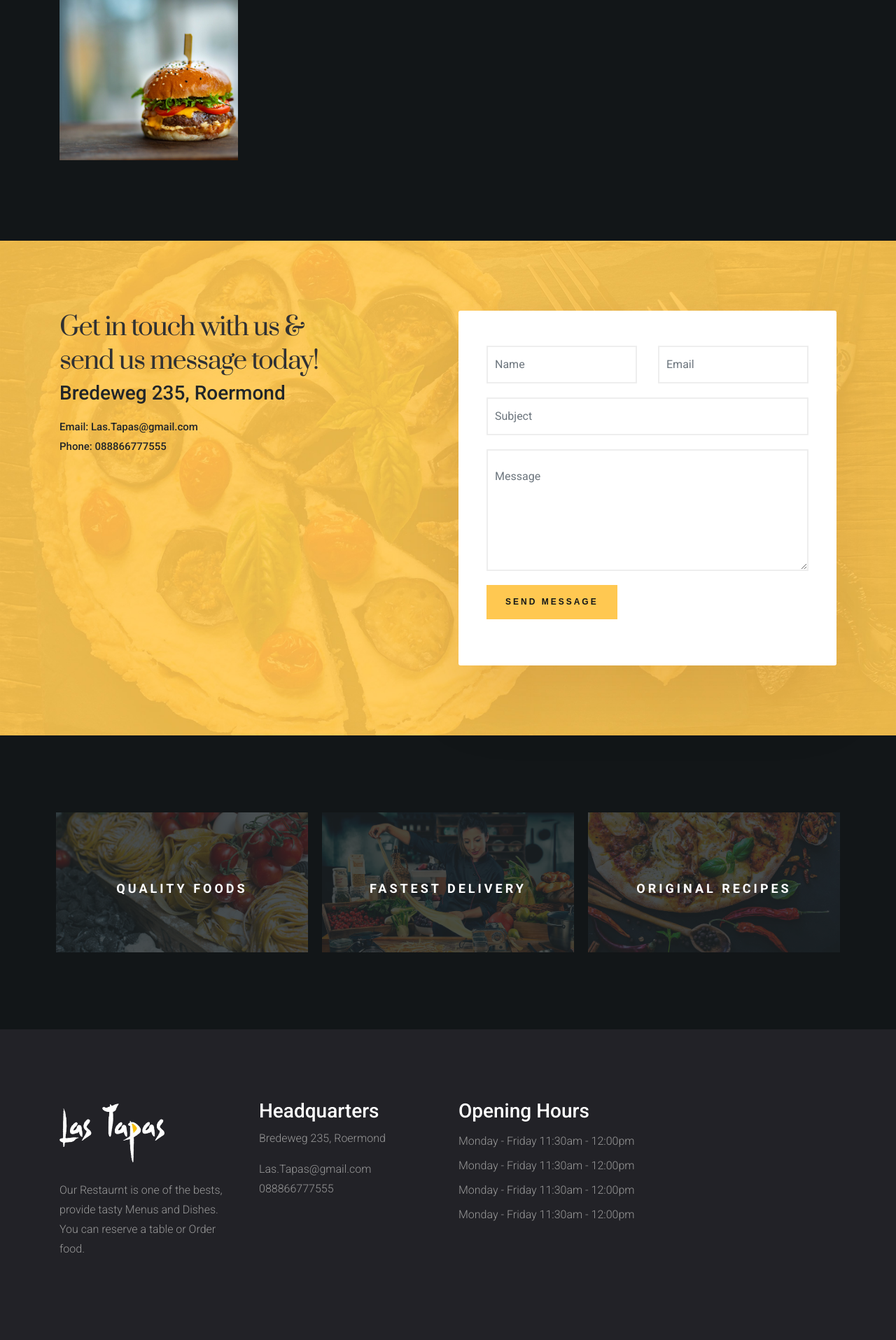
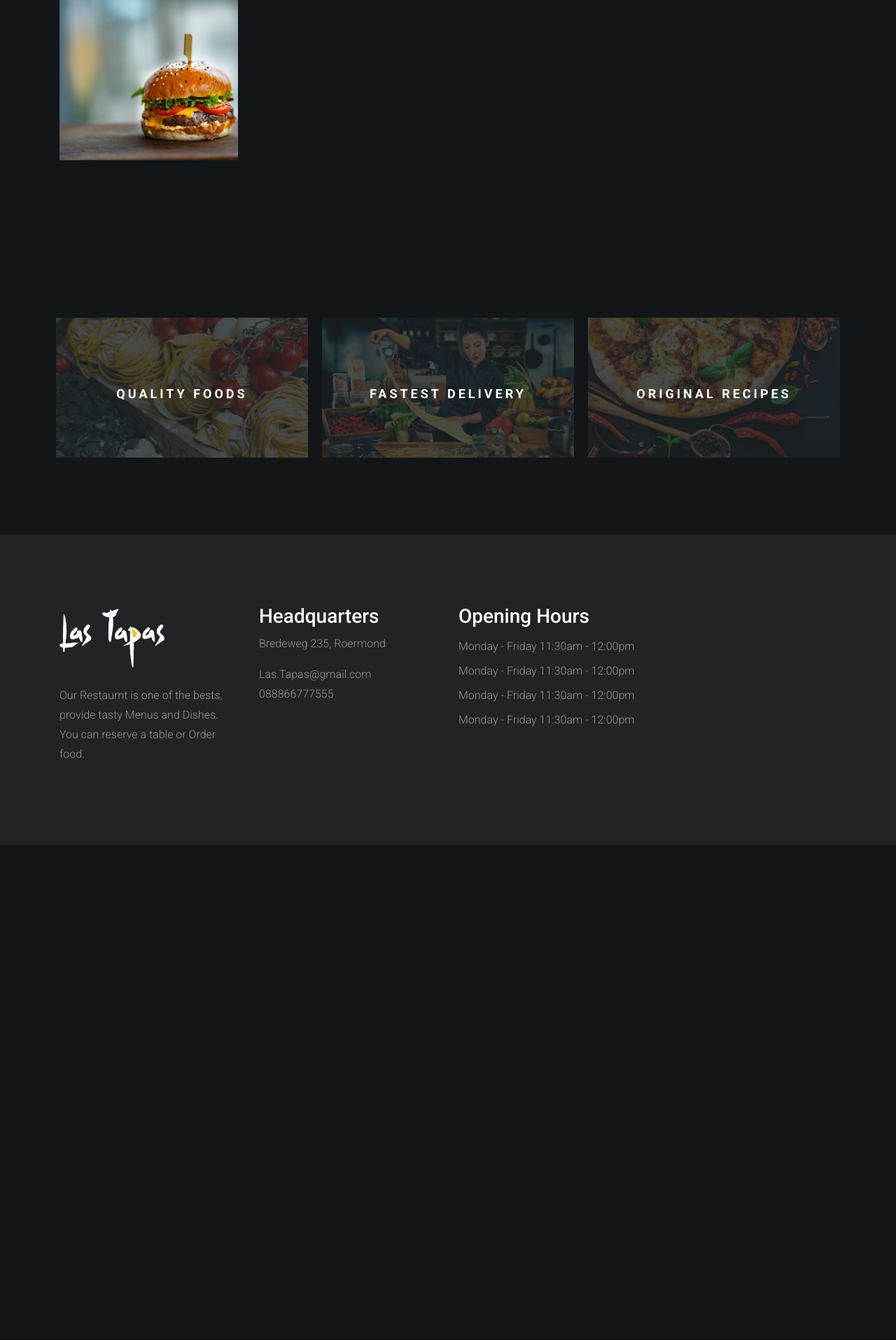
Before and after one commit to Las-Tapas/Tafel-Beheer, a PHP site: page / in a window 1280 px wide. Shown: the part 1600-3515 px from the top of the page at 70% size. After the commit the page ends 2808 px from the top, so only its background shows below. Run offline with PHP 8.4, Linux system fonts and the light colour scheme; data comes from the database, SQL or seed files in the repository.

Commit message:
tafelbeheer

```diff
--- a/index.php
+++ b/index.php
@@ -155,76 +155,6 @@
 		</div>
 	</section>
 
-	<!-- CONTACT US SECTION -->
-
-	<section class="contact-section" id="contact">
-        <div class="container">
-            <div class="row">
-                <div class="col-lg-6 sm-padding">
-                    <div class="contact-info">
-                        <h2>
-                            Get in touch with us &
-                            <br>send us message today!
-                        </h2>
-                        <h3>
-                            <?php echo $restaurant_address; ?>
-                        </h3>
-                        <h4>
-                            <span>Email:</span>
-                            <?php echo $restaurant_email; ?>
-                            <br>
-                            <span>Phone:</span>
-                            <?php echo $restaurant_phonenumber; ?>
-                        </h4>
-                    </div>
-                </div>
-                <div class="col-lg-6 sm-padding">
-                    <div class="contact-form">
-                        <div id="contact_ajax_form" class="contactForm">
-                            <div class="form-group colum-row row">
-                                <div class="col-sm-6">
-                                    <input type="text" id="contact_name" name="name" oninput="document.getElementById('invalid-name').innerHTML = ''" onkeyup="this.value=this.value.replace(/[^\sa-zA-Z]/g,'');" class="form-control" placeholder="Name">
-                                    <div class="invalid-feedback" id="invalid-name" style="display: block">
-
-                                    </div>
-                                </div>
-                                <div class="col-sm-6">
-                                    <input type="email" id="contact_email" name="email" oninput="document.getElementById('invalid-email').innerHTML = ''" class="form-control" placeholder="Email">
-                                    <div class="invalid-feedback" id="invalid-email" style="display: block">
-
-                                    </div>
-                                </div>
-                            </div>
-                            <div class="form-group row">
-                                <div class="col-md-12">
-                                    <input type="text" id="contact_subject" name="subject" oninput="document.getElementById('invalid-subject').innerHTML = ''" onkeyup="this.value=this.value.replace(/[^\sa-zA-Z]/g,'');" class="form-control" placeholder="Subject">
-                                    <div class="invalid-feedback" id="invalid-subject" style="display: block">
-
-                                    </div>
-                                </div>
-                            </div>
-                            <div class="form-group row">
-                                <div class="col-md-12">
-                                    <textarea id="contact_message" name="message" oninput="document.getElementById('invalid-message').innerHTML = ''" cols="30" rows="5" class="form-control message" placeholder="Message"></textarea>
-                                    <div class="invalid-feedback" id="invalid-message" style="display: block">
-
-                                    </div>
-                                </div>
-                            </div>
-                            <div class="form-group row">
-                                <div class="col-md-12">
-                                    <button id="contact_send" class="bttn_style_2">Send Message</button>
-                                </div>
-                            </div>
-                            <div id="sending_load" style="display: none;">Sending...</div>
-                            <div id="contact_status_message"></div>
-                        </div>
-                    </div>
-                </div>
-            </div>
-        </div>
-    </section>
-
 	<!-- OUR QUALITIES SECTION -->
 
 	<section class="our_qualities_v2">
--- a/table-reservation.php
+++ b/table-reservation.php
@@ -108,7 +108,7 @@
                 $con->beginTransaction();
                 try
                 {
-                    $stmtgetCurrentClientID = $con->prepare("SELECT AUTO_INCREMENT FROM INFORMATION_SCHEMA.TABLES WHERE TABLE_SCHEMA = 'restaurant_website' AND TABLE_NAME = 'clients'");
+                    $stmtgetCurrentClientID = $con->prepare("SELECT AUTO_INCREMENT FROM INFORMATION_SCHEMA.TABLES WHERE TABLE_SCHEMA = 'restaurant' AND TABLE_NAME = 'clients'");
 
                     $stmtgetCurrentClientID->execute();
                     $client_id = $stmtgetCurrentClientID->fetch();
```
Also changed, not shown: order_food.php (+9 -16 lines), 1 other file.
